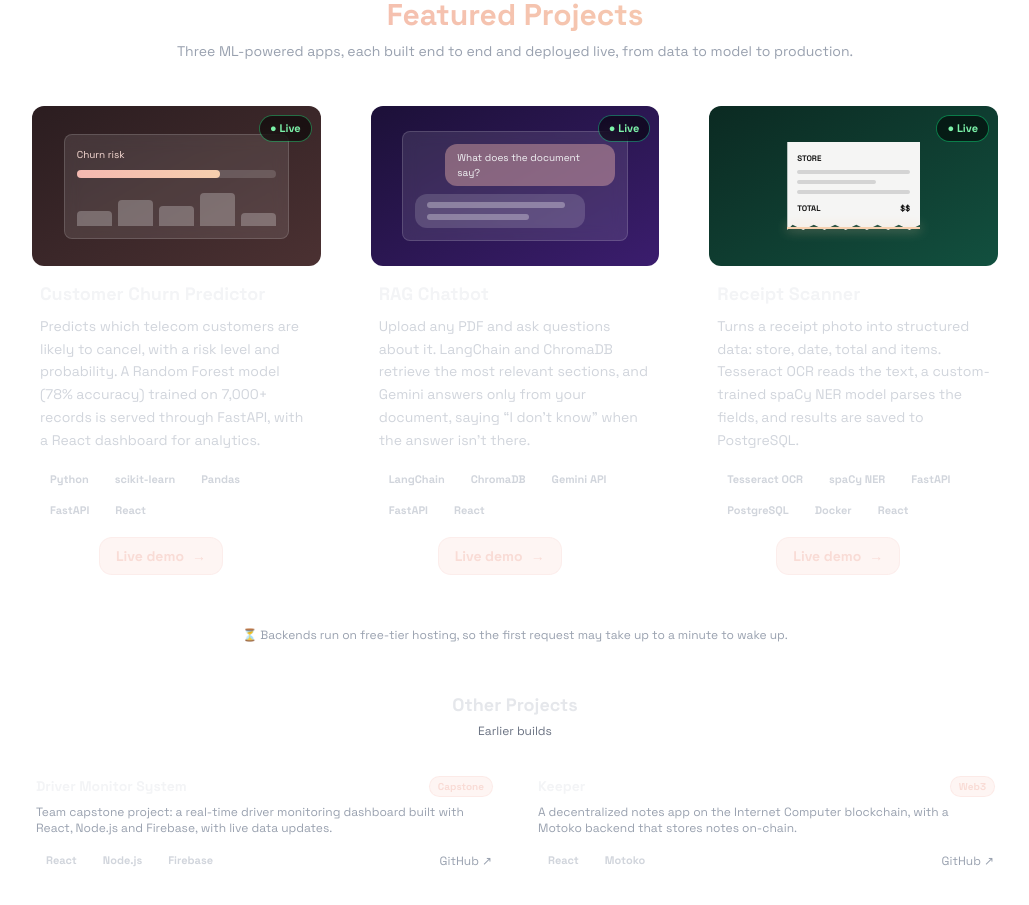
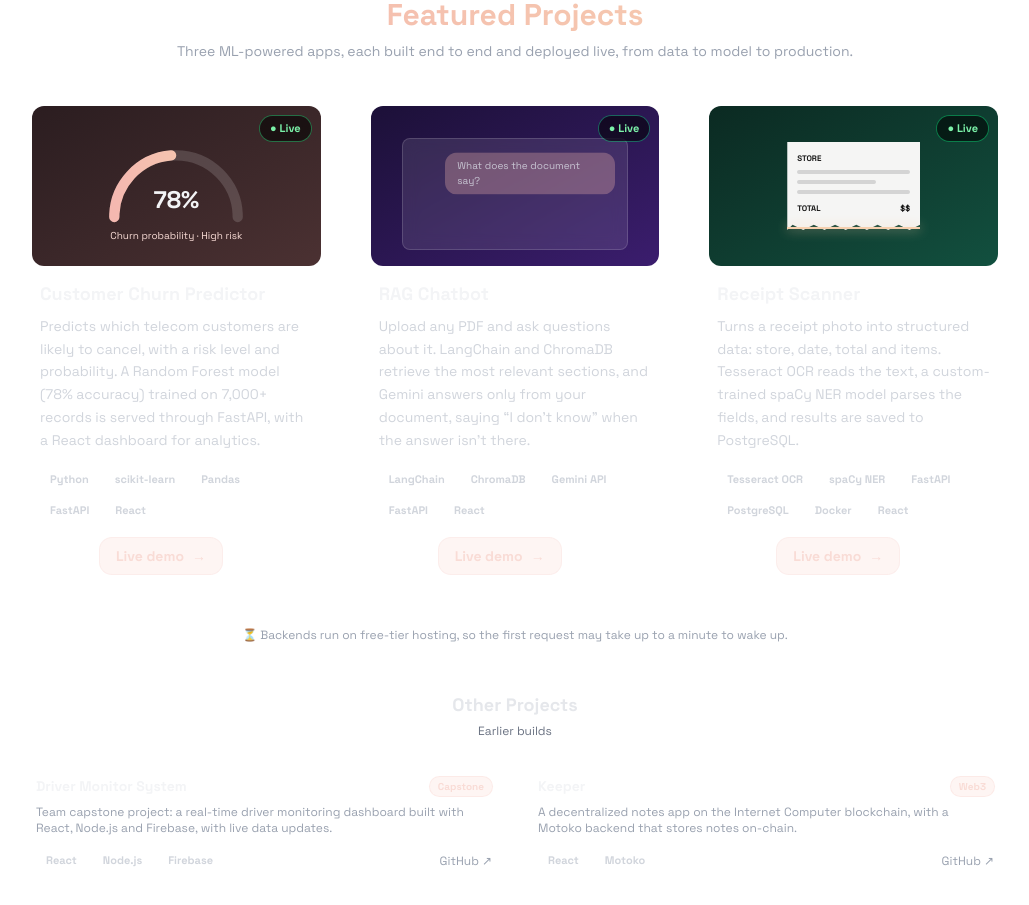
Before and after one commit to 2907-Sony/yashika-portfolio, a React (Vite) app: page / in a window 1280 px wide. Shown: the part 2740-3645 px from the top of the page, without its empty margins (125-1154 px from the left). Built offline with nearby package versions, Linux system fonts and the light colour scheme.

Commit message:
Animated previews for churn and RAG cards

```diff
--- a/src/components/sections/project.jsx
+++ b/src/components/sections/project.jsx
@@ -66,20 +66,19 @@ const Visual = ({ kind }) => {
     if (kind === "churn") {
       return (
         <div className={`${frame} bg-gradient-to-br from-[#2b1d20] to-[#4b3132]`}>
-        <div className="w-[78%] rounded-lg border border-white/15 bg-white/10 p-3 backdrop-blur-sm">
-          <div className="text-[10px] text-blush-light">Churn risk</div>
-          <div className="my-2 h-2 rounded-full bg-white/15">
-            <div className="h-full w-[72%] rounded-full bg-gradient-to-r from-blush to-peach" />
-          </div>
-          <div className="mt-3 flex h-9 items-end gap-1.5">
-            {[40, 70, 55, 90, 35].map((h, i) => (
-              <span
-                key={i}
-                className="flex-1 rounded-t bg-white/25"
-                style={{ height: `${h}%` }}
-              />
-            ))}
-          </div>
+          <div className="mt-4 text-center">
+            <svg viewBox="0 0 140 76" className="mx-auto w-36">
+              <defs>
+                <linearGradient id="churnGauge" x1="0" x2="1">
+                  <stop offset="0" stopColor="#f4b8b0" />
+                  <stop offset="1" stopColor="#f6cfae" />
+                </linearGradient>
+              </defs>
+              <path d="M10 70 A60 60 0 0 1 130 70" fill="none" stroke="rgba(255,255,255,0.15)" strokeWidth="10" strokeLinecap="round" />
+              <path className="gauge-arc" d="M10 70 A60 60 0 0 1 130 70" fill="none" stroke="url(#churnGauge)" strokeWidth="10" strokeLinecap="round" />
+            </svg>
+            <div className="-mt-9 text-2xl font-extrabold leading-none">78%</div>
+            <div className="mt-4 text-[10px] text-blush-light">Churn probability · High risk</div>
           </div>
         </div>
       );
@@ -88,13 +87,22 @@ const Visual = ({ kind }) => {
     if (kind === "rag") {
       return (
         <div className={`${frame} bg-gradient-to-br from-[#1c1038] to-[#3b1d6e]`}>
-        <div className="w-[78%] rounded-lg border border-white/15 bg-white/10 p-3 backdrop-blur-sm">
-          <div className="ml-auto max-w-[85%] rounded-xl bg-blush/40 px-3 py-1.5 text-[10px]">
+          <div className="mt-4 w-[78%] rounded-lg border border-white/15 bg-white/10 p-3 backdrop-blur-sm">
+            <div className="rag-q ml-auto max-w-[85%] rounded-xl bg-blush/40 px-3 py-1.5 text-[10px]">
               What does the document say?
             </div>
-          <div className="mt-2 max-w-[85%] rounded-xl bg-white/15 px-3 py-2">
+            <div className="relative mt-2 h-9">
+
+              <div className="rag-wait absolute left-0 top-0 flex gap-1 rounded-xl bg-white/15 px-3 py-2.5">
+                <span className="rag-dot h-1.5 w-1.5 rounded-full bg-white/70" />
+                <span className="rag-dot h-1.5 w-1.5 rounded-full bg-white/70 [animation-delay:150ms]" />
+                <span className="rag-dot h-1.5 w-1.5 rounded-full bg-white/70 [animation-delay:300ms]" />
+              </div>
+
+              <div className="rag-ans absolute left-0 top-0 w-[85%] rounded-xl bg-white/15 px-3 py-2">
                 <div className="h-1.5 w-[95%] rounded-full bg-white/30" />
                 <div className="mt-1.5 h-1.5 w-[70%] rounded-full bg-white/30" />
+              </div>
             </div>
           </div>
         </div>
--- a/src/index.css
+++ b/src/index.css
@@ -277,3 +277,34 @@ body {
   50% { top: 88%; }
   100% { top: 6%; }
 }
+
+
+.gauge-arc { stroke-dasharray: 188.5; animation: gauge-fill 2.6s ease-out infinite alternate; }
+@keyframes gauge-fill {
+  from { stroke-dashoffset: 188.5; }
+  to   { stroke-dashoffset: 41.5; }
+}
+
+.rag-q    { animation: rag-q 6s ease-in-out infinite; }
+.rag-wait { animation: rag-wait 6s ease-in-out infinite; }
+.rag-ans  { animation: rag-ans 6s ease-in-out infinite; }
+.rag-dot  { animation: rag-bounce 0.9s ease-in-out infinite; }
+@keyframes rag-q {
+  0%        { opacity: 0; transform: translateY(6px); }
+  8%, 92%   { opacity: 1; transform: none; }
+  100%      { opacity: 0; }
+}
+@keyframes rag-wait {
+  0%, 10%   { opacity: 0; }
+  14%, 34%  { opacity: 1; }
+  38%, 100% { opacity: 0; }
+}
+@keyframes rag-ans {
+  0%, 38%   { opacity: 0; transform: translateY(6px); }
+  46%, 92%  { opacity: 1; transform: none; }
+  100%      { opacity: 0; }
+}
+@keyframes rag-bounce {
+  0%, 100% { transform: translateY(0); opacity: .5; }
+  50%      { transform: translateY(-3px); opacity: 1; }
+}
```
Lines whose indentation alone changed are shown as unchanged.
